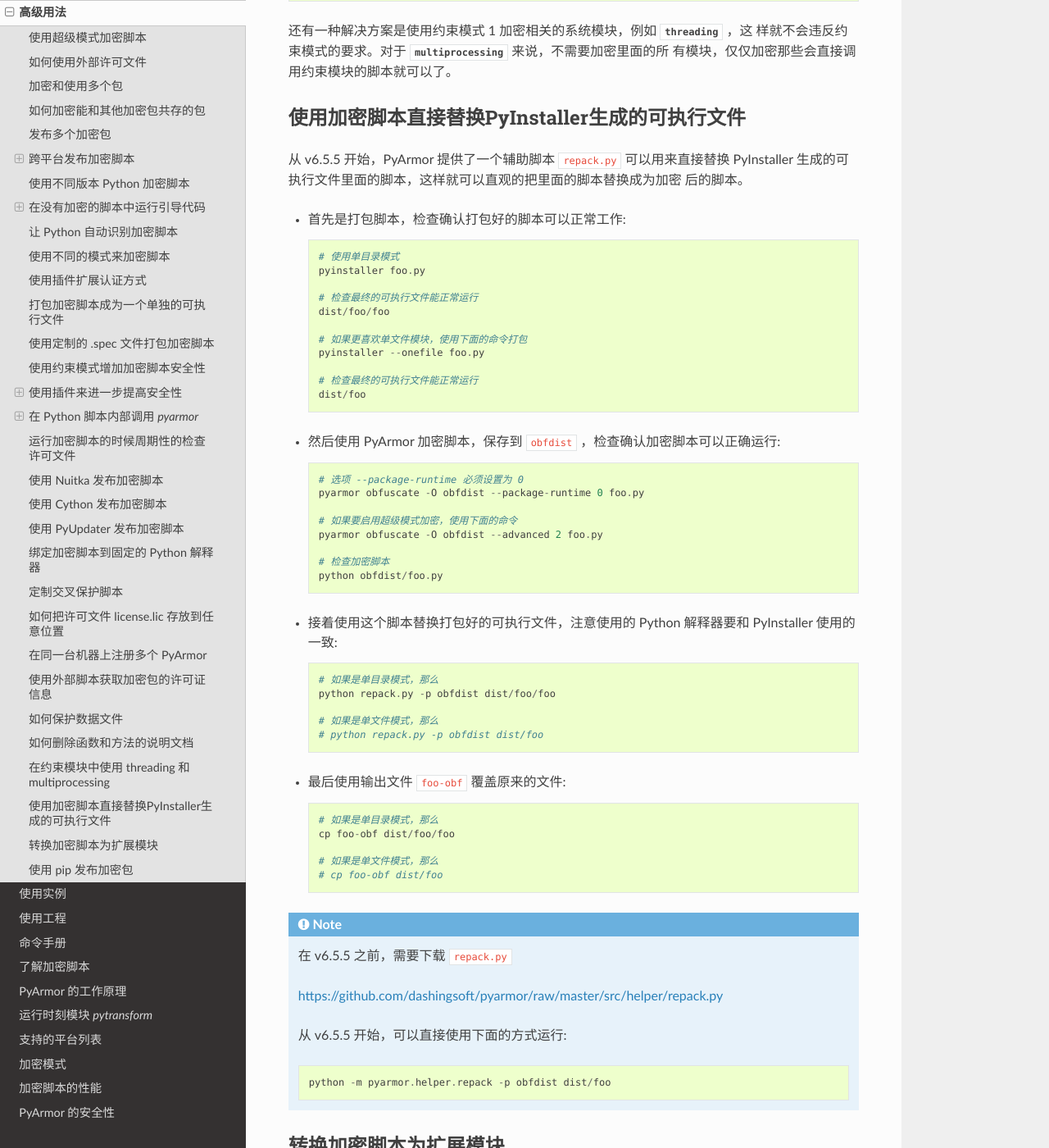
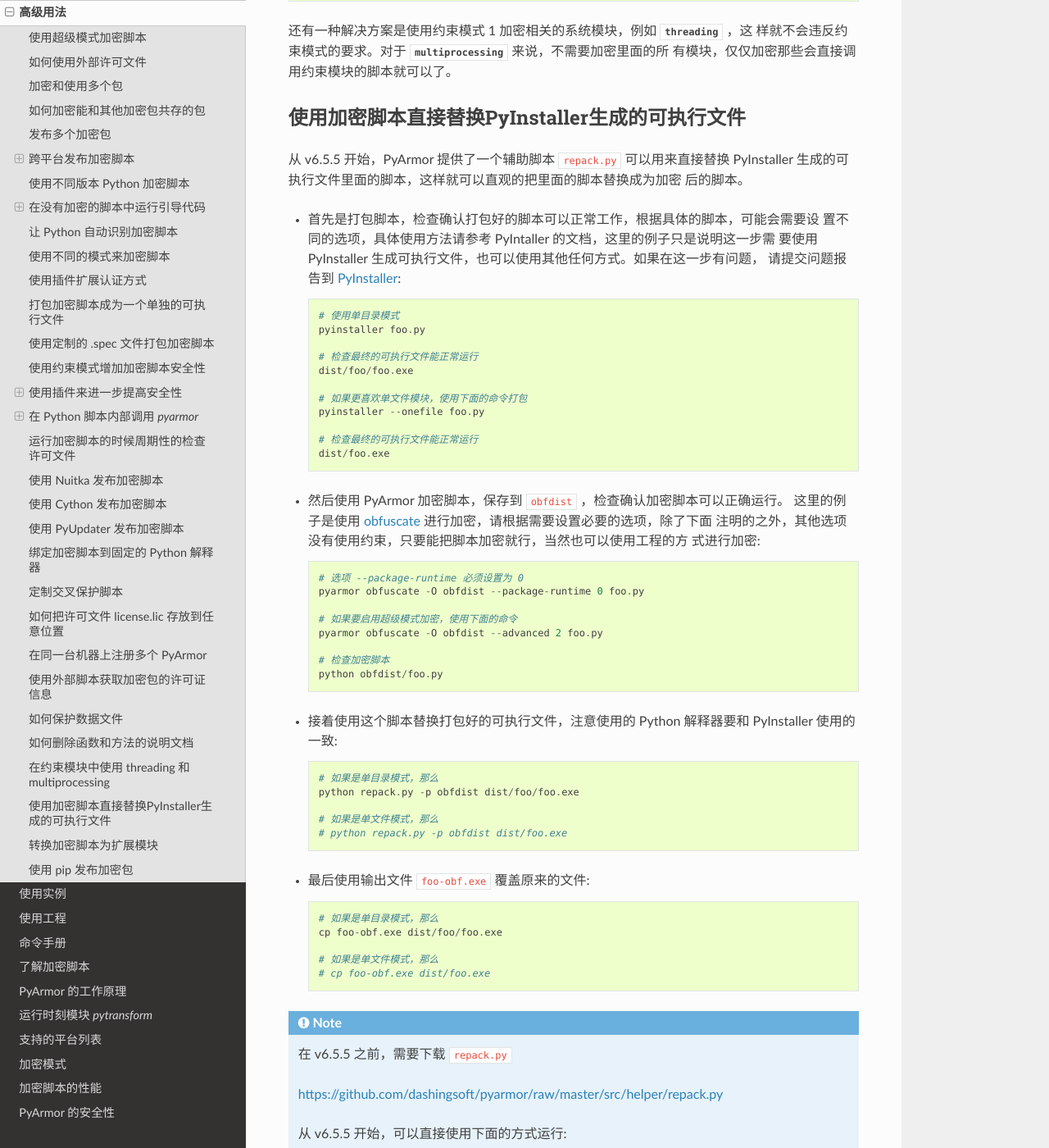
Before and after one commit to dashingsoft/pyarmor-docs-zh, a Sphinx documentation site: the page built from docs/advanced.rst, in a window 1280 px wide and 1400 px high, scrolled down 29161 px. Shown: the whole window at 82% size. Built offline with Sphinx 7.4.7 and the Read the Docs theme 2.0.0, drawn with Linux system fonts in a browser that asks for light colours.

Commit message:
Add note for repack

```diff
--- a/docs/advanced.rst
+++ b/docs/advanced.rst
@@ -1392,21 +1392,27 @@
 PyInstaller 生成的可执行文件里面的脚本，这样就可以直观的把里面的脚本替换成为加密
 后的脚本。
 
-* 首先是打包脚本，检查确认打包好的脚本可以正常工作::
+* 首先是打包脚本，检查确认打包好的脚本可以正常工作，根据具体的脚本，可能会需要设
+  置不同的选项，具体使用方法请参考 PyIntaller 的文档，这里的例子只是说明这一步需
+  要使用 PyInstaller 生成可执行文件，也可以使用其他任何方式。如果在这一步有问题，
+  请提交问题报告到 `PyInstaller`_::
 
     # 使用单目录模式
     pyinstaller foo.py
 
     # 检查最终的可执行文件能正常运行
-    dist/foo/foo
+    dist/foo/foo.exe
 
     # 如果更喜欢单文件模块，使用下面的命令打包
     pyinstaller --onefile foo.py
 
     # 检查最终的可执行文件能正常运行
-    dist/foo
-
-* 然后使用 PyArmor 加密脚本，保存到 ``obfdist`` ，检查确认加密脚本可以正确运行::
+    dist/foo.exe
+
+* 然后使用 PyArmor 加密脚本，保存到 ``obfdist`` ，检查确认加密脚本可以正确运行。
+  这里的例子是使用 :ref:`obfuscate` 进行加密，请根据需要设置必要的选项，除了下面
+  注明的之外，其他选项没有使用约束，只要能把脚本加密就行，当然也可以使用工程的方
+  式进行加密::
 
     # 选项 --package-runtime 必须设置为 0
     pyarmor obfuscate -O obfdist --package-runtime 0 foo.py
@@ -1421,18 +1427,18 @@
   PyInstaller 使用的一致::
 
     # 如果是单目录模式，那么
-    python repack.py -p obfdist dist/foo/foo
+    python repack.py -p obfdist dist/foo/foo.exe
 
     # 如果是单文件模式，那么
-    # python repack.py -p obfdist dist/foo
-
-* 最后使用输出文件 ``foo-obf`` 覆盖原来的文件::
+    # python repack.py -p obfdist dist/foo.exe
+
+* 最后使用输出文件 ``foo-obf.exe`` 覆盖原来的文件::
 
     # 如果是单目录模式，那么
-    cp foo-obf dist/foo/foo
+    cp foo-obf.exe dist/foo/foo.exe
 
     # 如果是单文件模式，那么
-    # cp foo-obf dist/foo
+    # cp foo-obf.exe dist/foo.exe
 
 .. note::
 
```
